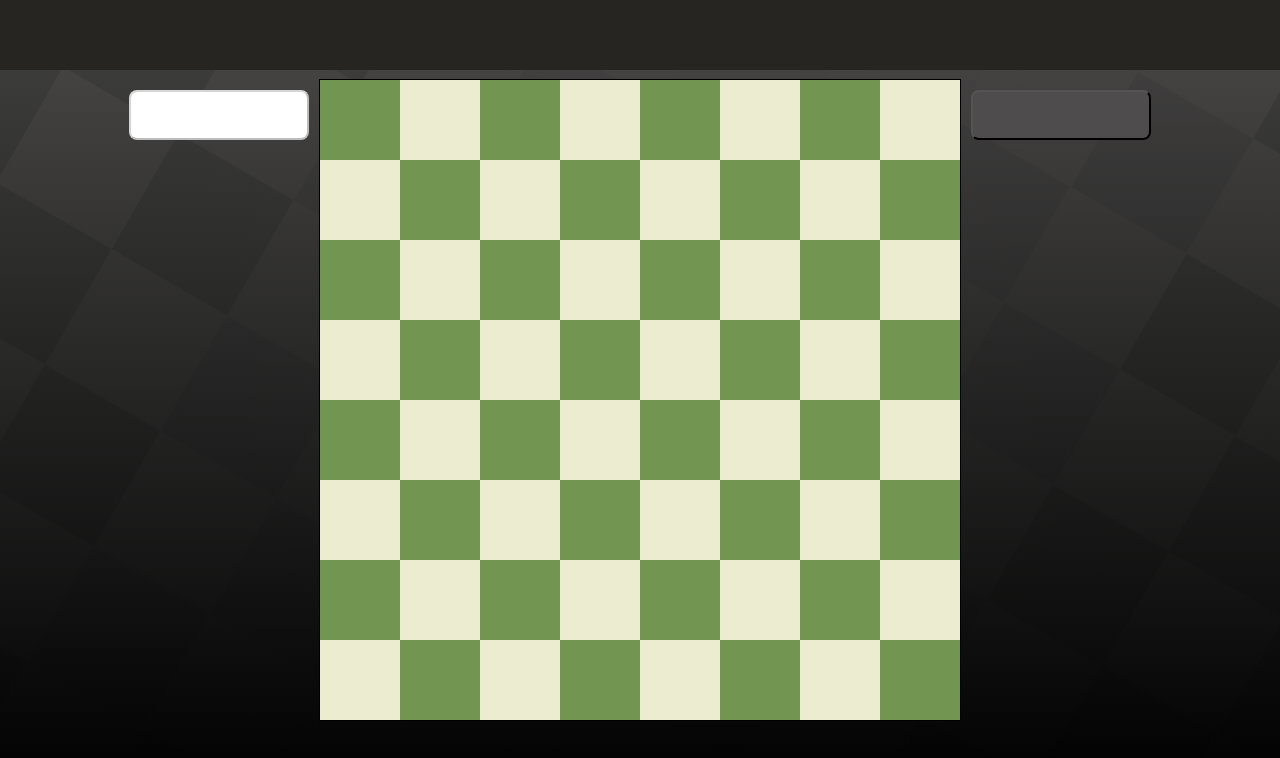
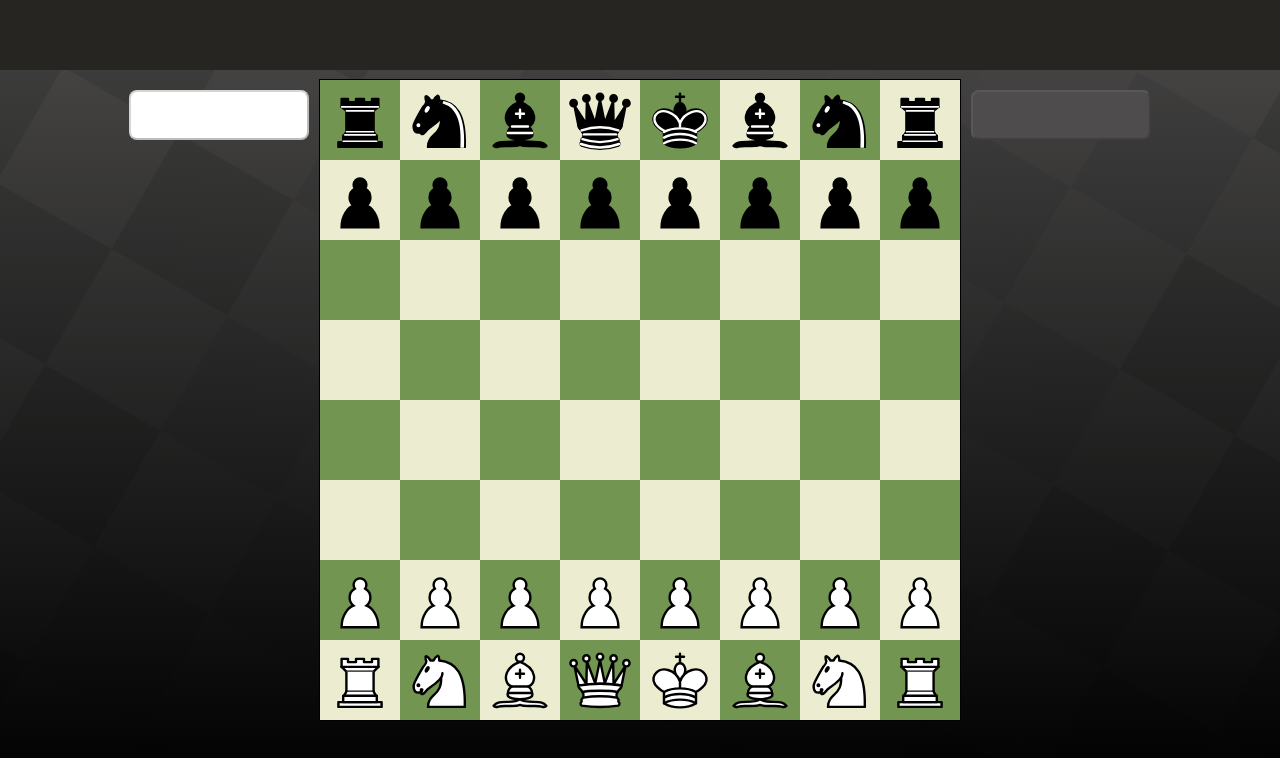
Before and after one commit to AmmarOsamaAli/Chess-Game, a plain HTML site: page game/index.html in a window 1280 px wide. Drawn offline with nearby package versions, Linux system fonts and the light colour scheme; a web font is replaced by a local one.

Commit message:
Created a function to add pieces to the chess borad

```diff
--- a/game/game.css
+++ b/game/game.css
@@ -88,6 +88,17 @@ body {
     aspect-ratio: 1/1;
     font-size: 60px;
     text-align: center;
+    position: relative;
+}
+
+.sqr img {
+    width: 90%;
+    height: 90%;
+    object-fit: contain;
+    position: absolute;
+    top: 50%;
+    left: 50%;
+    transform: translate(-50%, -50%);
 }
 
 .white-sqr {
--- a/game/game.js
+++ b/game/game.js
@@ -36,15 +36,14 @@ const pieceSVG = {
 }
 
 const startingBoard = [
-
-    'bR', 'bB', 'bN', 'bQ', 'bK', 'bN', 'bB', 'bR',
-    'bP', 'bP', 'bP', 'bP', 'bP', 'bP', 'bP', 'bP',
+    'wR', 'wN', 'wB', 'wQ', 'wK', 'wB', 'wN', 'wR',
+    'wP', 'wP', 'wP', 'wP', 'wP', 'wP', 'wP', 'wP',
     '', '', '', '', '', '', '', '',
     '', '', '', '', '', '', '', '',
     '', '', '', '', '', '', '', '',
     '', '', '', '', '', '', '', '',
-    'wP', 'wP', 'wP', 'wP', 'wP', 'wP', 'wP', 'wP',
-    'wR', 'wB', 'wN', 'wQ', 'wK', 'wN', 'wB', 'wR',
+    'bP', 'bP', 'bP', 'bP', 'bP', 'bP', 'bP', 'bP',
+    'bR', 'bN', 'bB', 'bQ', 'bK', 'bB', 'bN', 'bR',
 ]
 
 /*---------------------------Variables--------------------------------*/
@@ -65,16 +64,29 @@ let numberSplit = []
 
 
 // This function gets the number of each square and stores it in a variable called index.
-function getNumberOfEachSquare(event) {
-    targetID = event.target.id
-    numberSplit = targetID.split('-')
-    index = numberSplit[1]
-    console.log(index)
+function getSquareIndex(target) {
+    numberSplit = target.split('-')
+    return Number(numberSplit[1] - 1)
 }
 
 
 
-function render(event) {
+function deployStartingBoardPieces() {
+    allSqaure.forEach(oneSquare => {
+        const squareIndex = getSquareIndex(oneSquare.id)
+        const pieceCode = startingBoard[squareIndex]
+
+        if (pieceCode) {
+            const pieceImage = document.createElement('img')
+            pieceImage.src = pieceSVG[pieceCode]
+            oneSquare.appendChild(pieceImage)
+        }
+    })
+}
+
+
+function render() {
+    deployStartingBoardPieces()
 }
 
 
@@ -84,6 +96,8 @@ function init() {
 }
 
 init()
+
+
 
 //Authentication
 function goToLoginInPage() {
@@ -99,9 +113,6 @@ function goToSignUpPage() {
 /*---------------------------Event Listeners-------------------------------*/
 
 
-allSqaure.forEach((oneSquare) => {
-    oneSquare.addEventListener('click', getNumberOfEachSquare)
-})
 
 
 //Authentication
--- a/game/index.html
+++ b/game/index.html
@@ -113,7 +113,7 @@
             </div>
         </section>
         <div id="timer">
-            <button id="timer-black"></button>
+            <button disabled id="timer-black"></button>
         </div>
     </main>
 </body>
```
